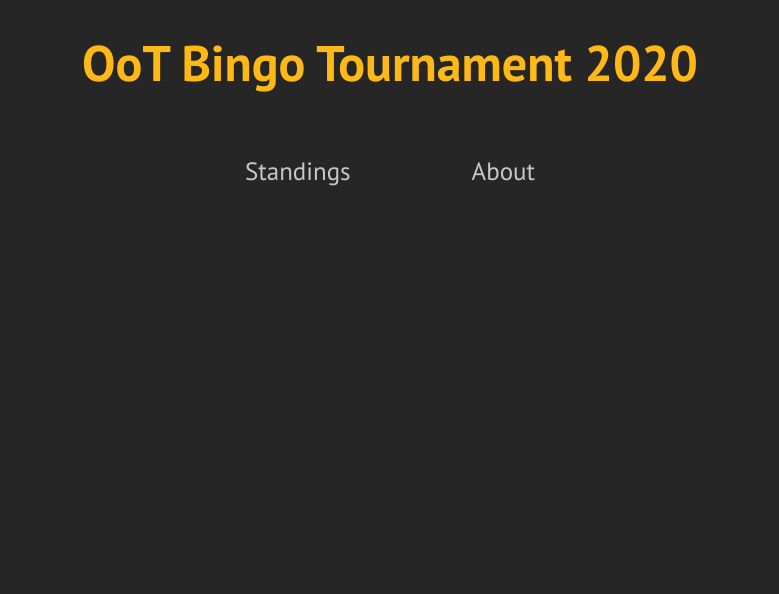
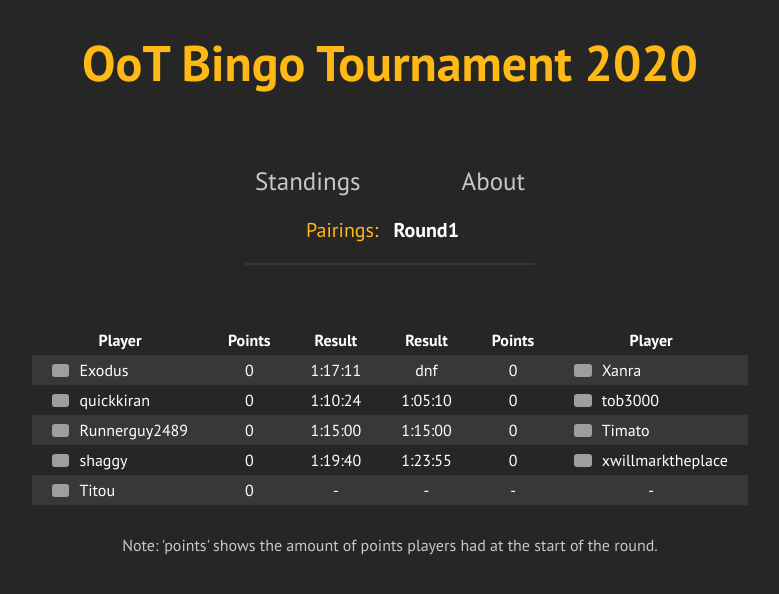
Before and after one commit to xwmtp/bingo2021, a React (Create React App) app: page /bingo2020/round1 in a window 1280 px wide. Shown: the top 594 px of the page, without its empty margins (250-1029 px from the left). Built offline with nearby package versions, Linux system fonts and the light colour scheme; grey boxes are pictures that could not be loaded.

Commit message:
working page with table for pairings

```diff
--- a/src/App.js
+++ b/src/App.js
@@ -3,6 +3,7 @@ import { BrowserRouter, Route, Switch } from 'react-router-dom';
 import Header from './components/Header'
 import Navigation from './components/Navigation.jsx'
 import Table from './components/Table'
+import Round from './components/Round'
 import About from './components/About'
 import styled from "styled-components";
 
@@ -25,6 +26,7 @@ function App() {
         <Switch>
           <Route path="/bingo2020/" component={Table} exact/>
           <Route path="/bingo2020/about" component={About} />
+          <Route path="/bingo2020/round1" component={Round}/>
         </Switch>
       </Wrapper>
     </BrowserRouter>
--- a/src/GlobalStyle.jsx
+++ b/src/GlobalStyle.jsx
@@ -4,6 +4,8 @@ const GlobalStyle = createGlobalStyle`
     :root {
         --content-bg: rgb(38,38,38);
         --yellow: rgb(255,185,22);
+        --light-gray: #C8C8C8;
+        --row-color: #383838;
     }
 
     * {
--- a/src/components/Navigation.jsx
+++ b/src/components/Navigation.jsx
@@ -4,12 +4,12 @@ import { NavLink } from 'react-router-dom';
 
 class Navigation extends React.Component {
 
-    StyledNavigation = styled.div`
+
+    Navigation = styled.div`
         width: 350px;
         padding: 30px;
         display: flex;
-        flex-direction: row;
-        justify-content: space-between;
+        flex-direction: column;
 
         .current{
             font-weight: bold;
@@ -20,23 +20,69 @@ class Navigation extends React.Component {
             width: 280px;
         }
 
+        hr {
+            border: 1px solid var(--row-color);
+        }
+
     `;
 
-    StyledLink = styled(NavLink)`
+    MainNav = styled.div`
+        width: 100%;
+        padding: 10px;
+        display: flex;
+        flex-direction: row;
+        justify-content: space-between;
+
+        @media only screen and (max-width: 800px) {
+            width: 280px;
+        }
+
+    `;
+
+    MainLink = styled(NavLink)`
         font-size: 25px;
-        color: #C8C8C8;
+        color: var(--light-gray);
         text-decoration: none;
 
+    `;
 
-    `
+
+    RoundNav = styled.div`
+        padding: 10px;
+        margin-bottom: 10px;
+        display: flex;
+        flex-direction: row;
+        justify-content: center;
+        align-items: center;
+
+        p {
+            font-size: 20px;
+            color: var(--yellow)
+        }
+    `;
+
+    RoundLink = styled(NavLink)`
+        margin: 0px 15px;
+        font-size: 20px;
+        color: var(--light-gray);
+        text-decoration: none;
+
+    `;
 
 
     render() {
         return (
-            <this.StyledNavigation>
-                <this.StyledLink to="/bingo2020/" activeClassName='current' exact>Standings</this.StyledLink>
-                <this.StyledLink to="/bingo2020/about" activeClassName='current'>About</this.StyledLink>
-            </this.StyledNavigation>
+            <this.Navigation>
+                <this.MainNav>
+                    <this.MainLink to="/bingo2020/" activeClassName='current' exact>Standings</this.MainLink>
+                    <this.MainLink to="/bingo2020/about" activeClassName='current'>About</this.MainLink>
+                </this.MainNav>
+                <this.RoundNav>
+                    <p>Pairings:</p>
+                    <this.RoundLink to="/bingo2020/round1" activeClassName='current'>Round1</this.RoundLink>
+                </this.RoundNav>
+            <hr/>
+            </this.Navigation>
         )
     }
 
--- /dev/null
+++ b/src/components/Round.jsx
@@ -0,0 +1,104 @@
+import styled from "styled-components";
+import React from "react";
+import RoundRow from './Roundrow'
+import data from '../data/bingo2020_pairings'
+
+class Round extends React.Component {
+
+
+    StyledRound = styled.div`
+        display: flex;
+        flex-direction: column;
+        align-items: center;
+
+        p {
+            color: #C8C8C8
+        }
+
+    `
+
+    StyledTable = styled.table`
+        max-width: 800px;
+        width: 20%;
+        margin: 30px 0px;
+        border: none;
+        border-spacing: 0px;
+        font-size: 16px;
+
+        tr:nth-child(even) {background-color: #383838;}
+
+        td, th {
+            padding: 5px 20px;
+            border: none;
+            vertical-align: center;
+            text-align: center;
+        }
+
+        #overflow {
+            overflow-x: auto;
+            white-space: nowrap;
+        }
+
+        p {
+            text-align: center;
+        }
+
+        @media only screen and (max-width: 800px) {
+        .extra-info{
+            display: none;
+        }
+        td, th {
+            padding: 5px 7px;
+        }
+
+    }
+
+    `
+
+    render() {
+
+        const pair_data = data[1];
+        const createRoundRow = (pair) => {
+            return <RoundRow
+                name1={pair['player1']['name']}
+                nation1={pair['player1']['nationality']}
+                points1={pair['player1']['points']}
+                result1={pair['player1']['time']}
+                name2={pair['player2']['name']}
+                nation2={pair['player2']['nationality']}
+                points2={pair['player2']['points']}
+                result2={pair['player2']['time']}
+                key={pair['player1']['name'] + pair['player2']['name']}
+            />
+        };
+
+        const row_components = pair_data.map(createRoundRow);
+
+        return (
+            <this.StyledRound>
+                <div id='overflow'>
+
+                    <this.StyledTable>
+                        <tbody>
+                            <tr>
+                                <th>Player</th>
+                                <th>Points</th>
+                                <th>Result</th>
+                                <th>Result</th>
+                                <th>Points</th>
+                                <th>Player</th>
+                            </tr>
+                            {row_components}
+                        </tbody>
+                    </this.StyledTable>
+                </div>
+
+                <p>Note: 'points' shows the amount of points players had at the start of the round.</p>
+
+            </this.StyledRound>
+        )
+    }
+
+}
+
+export default Round;
--- /dev/null
+++ b/src/components/Roundrow.jsx
@@ -0,0 +1,56 @@
+import React from 'react';
+import styled from "styled-components";
+
+
+const StyledTr = styled.tr`
+
+
+img {
+    height: 13px;
+    margin-right: 10px;
+    border-radius: 3px;
+}
+
+
+.entrant-name {
+    display: flex;
+    flex-direction: row;
+    align-items: center;
+    justify-content: left;
+}
+
+
+
+`
+
+
+function RoundRow(props) {
+
+    let name1 = <div className='entrant-name'><img src={`https://raw.githubusercontent.com/xwmtp/bingo2020/master/img/flags/${props.nation1}.png`} alt="flag" /> {props.name1}</div>
+    let points1 = props.points1
+    let result1 = props.result1
+    let result2 = props.result2
+    let points2 = props.points2
+    let name2 = <div className='entrant-name'><img src={`https://raw.githubusercontent.com/xwmtp/bingo2020/master/img/flags/${props.nation2}.png`} alt="flag" /> {props.name2}</div>
+
+
+    if(props.name1 === props.name2) {
+        result1 = '-'
+        result2 = '-'
+        points2 = '-'
+        name2 = '-'
+    }
+
+    return (
+        <StyledTr>
+            <td>{name1}</td>
+            <td>{points1}</td>
+            <td>{result1}</td>
+            <td>{result2}</td>
+            <td>{points2}</td>
+            <td>{name2}</td>
+        </StyledTr>
+    );
+}
+
+export default RoundRow;
--- a/src/components/Table.jsx
+++ b/src/components/Table.jsx
@@ -13,7 +13,7 @@ class Table extends React.Component {
         border-spacing: 0px;
         font-size: 16px;
 
-        tr:nth-child(even) {background-color: #383838;}
+        tr:nth-child(even) {background-color: var(--row-color);}
 
         td, th {
             padding: 5px 30px;
--- /dev/null
+++ b/src/data/bingo2020_pairings.js
@@ -0,0 +1 @@
+export default {"1": [{"player1": {"name": "Exodus", "nationality": "us", "points": "0", "time": "1:17:11"}, "player2": {"name": "Xanra", "nationality": "no", "points": "0", "time": "dnf"}}, {"player1": {"name": "quickkiran", "nationality": "us", "points": "0", "time": "1:10:24"}, "player2": {"name": "tob3000", "nationality": "at", "points": "0", "time": "1:05:10"}}, {"player1": {"name": "Runnerguy2489", "nationality": "us", "points": "0", "time": "1:15:00"}, "player2": {"name": "Timato", "nationality": "gu", "points": "0", "time": "1:15:00"}}, {"player1": {"name": "shaggy", "nationality": "ca", "points": "0", "time": "1:19:40"}, "player2": {"name": "xwillmarktheplace", "nationality": "nl", "points": "0", "time": "1:23:55"}}, {"player1": {"name": "Titou", "nationality": "fr", "points": "0", "time": "win"}, "player2": {"name": "Titou", "nationality": "fr", "points": "0", "time": "win"}}]}
```
